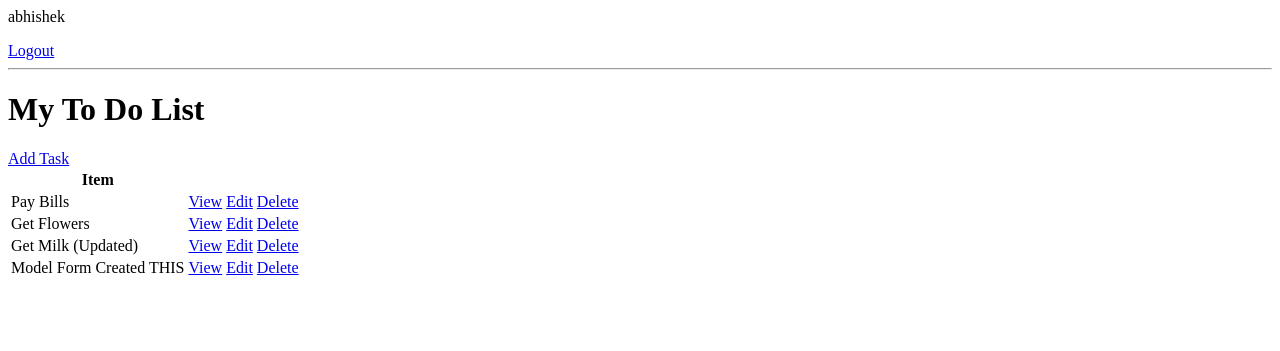
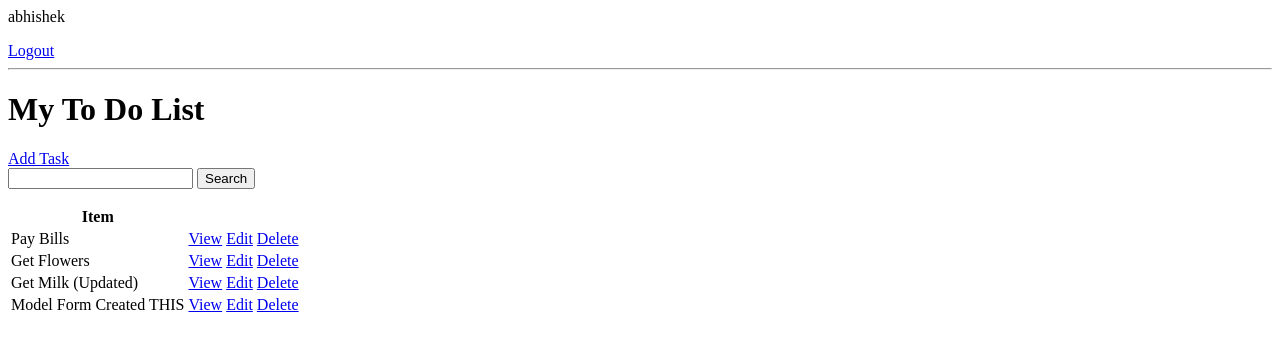
Before and after one commit to abhishekgupta3247/ToDo_List_App_Django, a Django app: page / in a window 1280 px wide. Shown: the top 351 px of the page. Run offline with Django 4.2, Linux system fonts and the light colour scheme; a user stored in the database is signed in; data comes from the database, SQL or seed files in the repository.

Commit message:
Search Feature IMPLEMENTED

```diff
--- a/base/templates/base/task_list.html
+++ b/base/templates/base/task_list.html
@@ -9,6 +9,11 @@
 
 <h1>My To Do List {{color}}</h1>
 <a href="{% url 'task-create' %}">Add Task</a>
+
+<form method="GET">
+    <input type="text" name="search-area">
+    <input type="submit" value="Search">
+</form>
 
 <table>
     <tr>
--- a/base/views.py
+++ b/base/views.py
@@ -75,6 +75,10 @@ class TaskList(LoginRequiredMixin , ListView):
         # context['color'] = 'red'
         context['tasks'] = context['tasks'].filter(user=self.request.user)
         context['count'] = context['tasks'].filter(complete=False).count() # we just want to know the count of incomplete items
+
+        search_input = self.request.GET.get('search-area') or ''
+        if search_input:
+            context['tasks'] = context['tasks'].filter(title__icontains=search_input)
         return context
 
 # looks for task_detail.html
```
